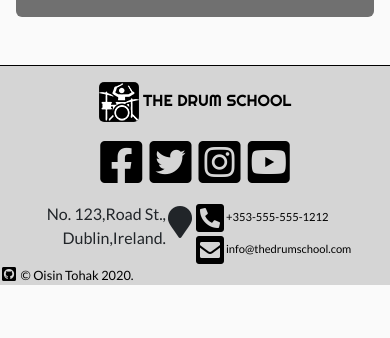
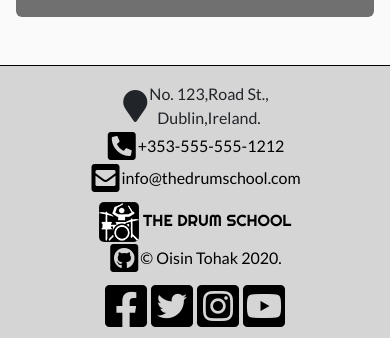
Before and after one commit to oisintohak/The-Drum-School---MS1, a plain HTML site: page contact.html in a window 390 px wide. Shown: the part 1392-1730 px from the top of the page. Before the commit the page ends 1677 px from the top, so only its background shows below. Drawn offline with nearby package versions, Linux system fonts and the light colour scheme.

Commit message:
changed footer layout at all breakpoints

```diff
--- a/assets/css/style.css
+++ b/assets/css/style.css
@@ -283,10 +283,9 @@ hr{
     padding: 0 2px;
 }
 
-#main-footer .vertical-align-links {
+#main-footer .vertical-align-icon {
     display: flex;
     align-items: center;
-    justify-content: center;
 }
 
 #main-footer .social-links i {
--- a/contact.html
+++ b/contact.html
@@ -44,9 +44,9 @@
             <div class="row">
               <!-- CONTACT FORM -->
               <div class="col-11 col-lg-5 mx-auto mb-5 contact-page-form-section">
-                <h2 class="contact-form-heading">Please leave your details:</h2>
+                <h2 class="contact-form-heading">Leave your details to register for a lesson:</h2>
                 <hr>
-                <form method="POST" class="text-left contact-form">
+                <form class="text-left contact-form">
                   <div class="form-group">
                     <label for="name">Name:</label>
                     <input class="form-control form-text-input" type="text" name="name" id="name" required>
@@ -139,13 +139,45 @@
       <!-- FOOTER -->
       <footer id="main-footer">
         <div class="container-fluid">
-          <div class="row pt-3">
+          <div class="row justify-content-center pt-3">
+            <!-- CONTACT DETAILS -->
+            <!-- using flex classes to change alignment at different breakpoints -->
+            <div class="col-auto col-sm-5 col-md-4 mb-2 d-flex flex-column justify-content-center align-items-center align-items-sm-start">
+              <!-- ADDRESS -->
+              <div class="vertical-align-icon">
+                <i class="fas fa-map-marker"></i>
+                <address class="text-nowrap mb-0">
+                  No. 123,Road St.,<br>
+                  Dublin,Ireland.
+                </address>
+              </div>
+              <!-- EMAIL/TEL -->
+              <a class="vertical-align-icon text-nowrap" href="tel:+353-555-555-1212">
+                <i class="fas fa-phone-square-alt"></i>
+                <span>+353-555-555-1212</span>
+              </a>
+              <a class="vertical-align-icon text-nowrap" href="mailto:info@thedrumschool.com">
+                <i class="fas fa-envelope-square"></i>
+                <span>info@thedrumschool.com</span>
+              </a>
+            </div>
             <!-- LOGO -->
-            <div class="col-12 col-sm-6 col-lg-4 mb-3">
-              <a class="logo-link text-uppercase text-nowrap alt-font" href="index.html"> <img src="assets/images/drummer1.png" alt="drummer-logo" width="40" height="40"> The Drum School</a>
+            <div class="col-12 col-sm-auto col-md-4 mb-2 ml-auto">
+              <a class="logo-link text-uppercase text-nowrap alt-font" href="index.html">
+                <img src="assets/images/drummer1.png" alt="drummer-logo" width="40" height="40">
+                The Drum School
+              </a>
+              <!-- COPYRIGHT -->
+                <a class="vertical-align-icon justify-content-center" href="https://github.com/oisintohak" target="_blank">
+                  <i class="fab fa-github-square"></i>
+                  <span>
+                    © Oisin Tohak 2020.
+                  </span>
+                </a>
             </div>
             <!-- SOCIAL LINKS -->
-            <div class="col-12 col-sm-6 col-lg-4 mb-3 social-links">
+            <!-- using flex classes to change alignment at different breakpoints -->
+            <div class="col-12 col-md-4 mb-2 social-links d-flex justify-content-center justify-content-md-end">
                 <a href="https://www.facebook.com/" target="_blank">
                   <i class="fab fa-facebook-square"></i>
                 </a>
@@ -159,36 +191,7 @@
                   <i class="fab fa-youtube-square"></i>
                 </a>
             </div>
-            <!-- CONTACT DETAILS -->
-            <div class="col-12 col-lg-4">
-              <div class="container-fluid">
-                <div class="row justify-content-center">
-                  <div class="col-5 p-0 text-right">
-                    <address class="text-nowrap">
-                      No. 123,Road St.,<br>
-                      Dublin,Ireland.
-                    </address>
-                  </div>
-                  <div class="col-auto px-0 pt-1 text-right">
-                    <i class="fas fa-map-marker"></i>
-                  </div>
-                  <div id="email-phone" class="col-6 p-0 d-flex flex-column align-items-start">
-                    <a class="vertical-align-links text-nowrap" href="tel:+353-555-555-1212"><i class="fas fa-phone-square-alt"></i><span class="responsive-text-size">+353-555-555-1212</span></a>
-                    <a class="vertical-align-links text-nowrap" href="mailto:info@thedrumschool.com"><i class="fas fa-envelope-square"></i><span class="responsive-text-size">info@thedrumschool.com</span></a>
-                  </div>
-                </div>
-              </div>
-            </div>
           </div>
-        </div>
-        <!-- COPYRIGHT -->
-        <div class="copyright-fine-print text-muted">
-          <small class="text-muted text-nowrap">
-            <a href="https://github.com/oisintohak" target="_blank">
-              <i class="fab fa-github-square"></i>
-              © Oisin Tohak 2020.
-            </a>
-          </small>
         </div>
       </footer>
 
```
Also changed, not shown: gallery.html (+36 -33 lines), index.html (+42 -36 lines), lessons.html (+36 -33 lines), wireframes/CONTACT_BOOK_DESKTOP .png (renamed from assets/docs/wireframes/CONTACT_BOOK_DESKTOP .png), wireframes/CONTACT_BOOK_MOBILE.png (renamed from assets/docs/wireframes/CONTACT_BOOK_MOBILE.png), wireframes/GALLERY_DESKTOP.png (renamed from assets/docs/wireframes/GALLERY_DESKTOP.png), wireframes/GALLERY_MOBILE.png (renamed from assets/docs/wireframes/GALLERY_MOBILE.png), wireframes/HOME_DESKTOP.png (renamed from assets/docs/wireframes/HOME_DESKTOP.png), wireframes/HOME_MOBILE.png (renamed from assets/docs/wireframes/HOME_MOBILE.png), wireframes/LESSONS_DESKTOP.png (renamed from assets/docs/wireframes/LESSONS_DESKTOP.png), wireframes/LESSONS_MOBILE.png (renamed from assets/docs/wireframes/LESSONS_MOBILE.png), 1 other file.
